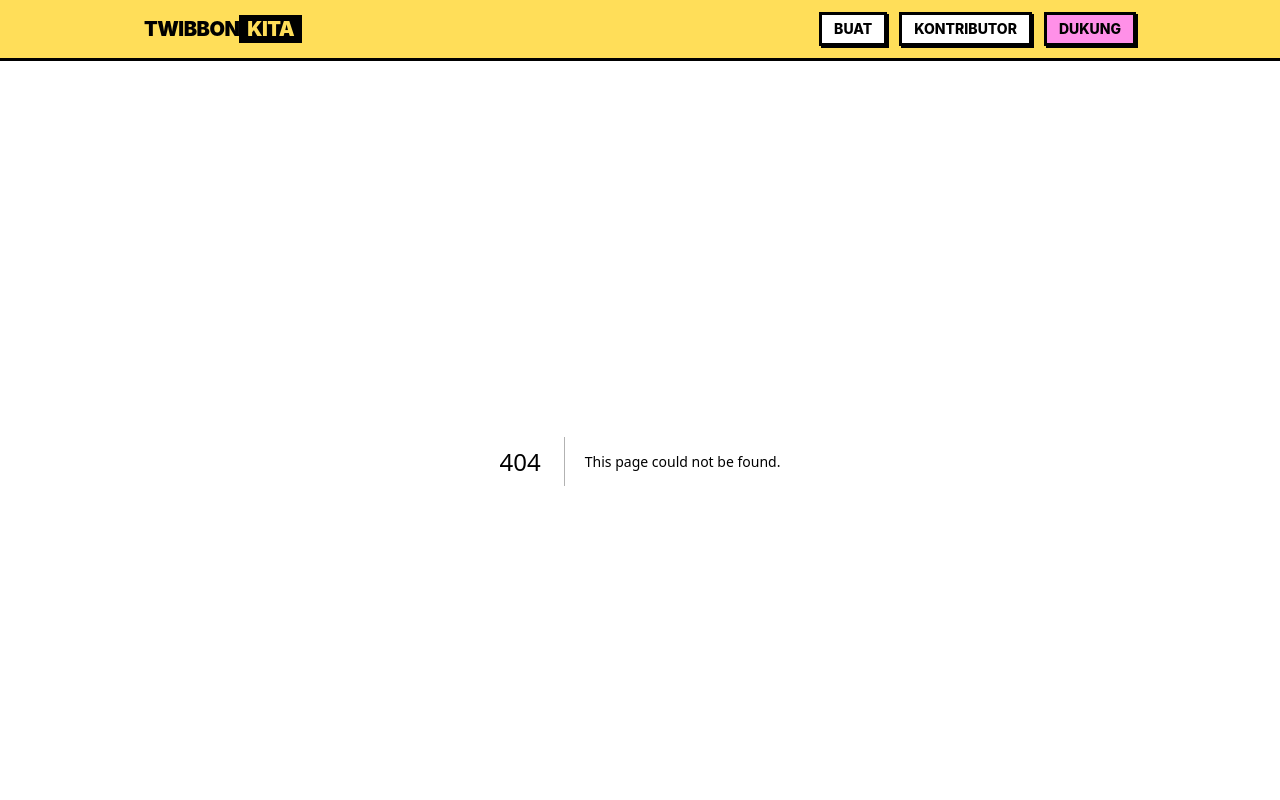
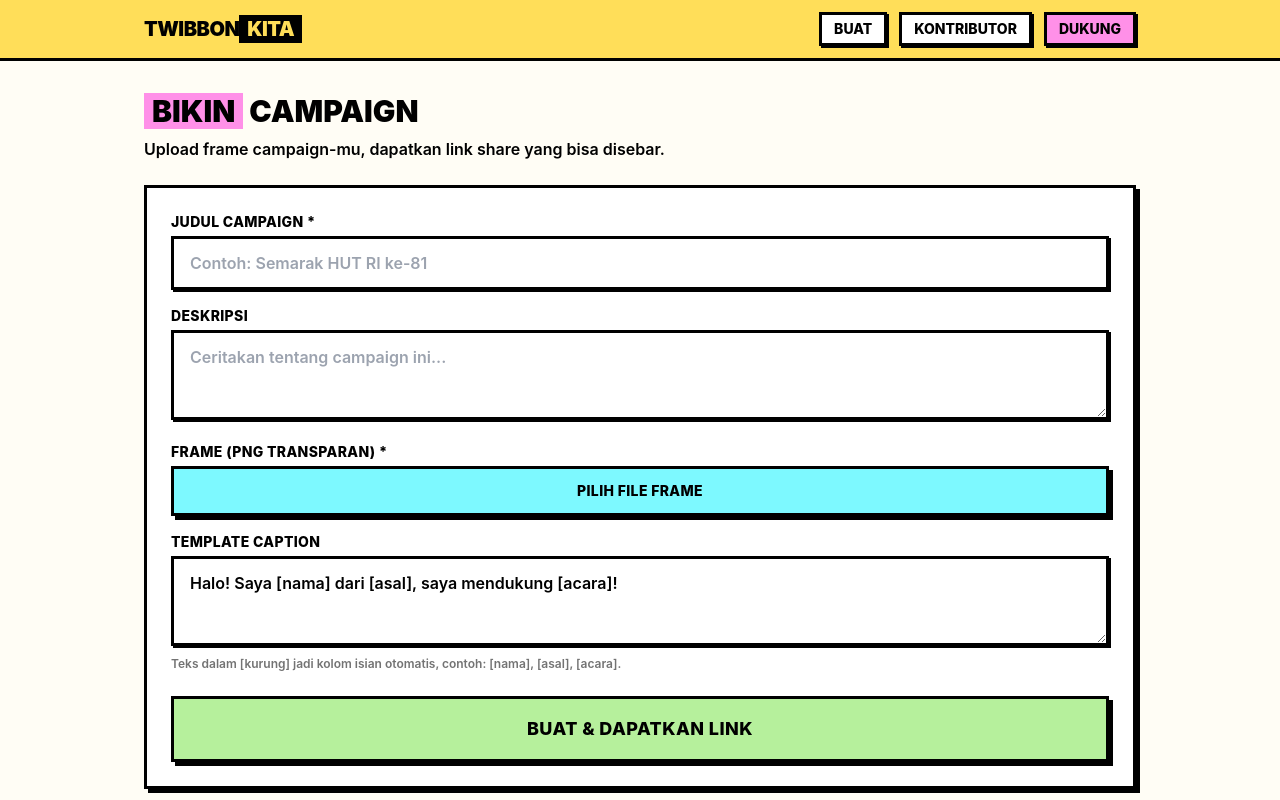
Before and after one commit to dandienter/twibbonkita, a Next.js app: page /make in a window 1280 px wide. Before the commit this address had no page. Shown: the top 800 px of the page. Built offline with nearby package versions, Linux system fonts and the light colour scheme.

Commit message:
Add app/make/page.tsx

```diff
--- /dev/null
+++ b/app/make/page.tsx
@@ -0,0 +1,101 @@
+"use client";
+
+import { useState } from "react";
+import { useRouter } from "next/navigation";
+import { saveCampaign, slugify } from "@/lib/frames";
+
+export default function MakePage() {
+  const router = useRouter();
+  const [title, setTitle] = useState("");
+  const [description, setDescription] = useState("");
+  const [caption, setCaption] = useState(
+    "Halo! Saya [nama] dari [asal], saya mendukung [acara]!"
+  );
+  const [frameUrl, setFrameUrl] = useState<string | null>(null);
+  const [frameName, setFrameName] = useState("");
+  const [error, setError] = useState("");
+
+  const handleFrame = (e: React.ChangeEvent<HTMLInputElement>) => {
+    const f = e.target.files?.[0];
+    if (!f) return;
+    setFrameUrl(URL.createObjectURL(f));
+    setFrameName(f.name);
+  };
+
+  const submit = () => {
+    if (!title.trim()) return setError("Judul campaign wajib diisi.");
+    if (!frameUrl) return setError("Upload frame (PNG transparan) dulu.");
+    const slug = slugify(title) + "-" + Date.now().toString(36);
+    saveCampaign({
+      slug,
+      title: title.trim(),
+      description: description.trim(),
+      frameSrc: frameUrl,
+      captionTemplate: caption,
+      createdAt: new Date().toISOString(),
+    });
+    router.push(`/editor?campaign=${slug}`);
+  };
+
+  return (
+    <div className="pt-8">
+      <h1 className="text-3xl font-black uppercase">
+        <span className="bg-brutpink px-2">Bikin</span> Campaign
+      </h1>
+      <p className="mt-2 font-semibold">
+        Upload frame campaign-mu, dapatkan link share yang bisa disebar.
+      </p>
+
+      <div className="brut-card mt-6 bg-white p-5 sm:p-6">
+        {error && (
+          <div className="mb-4 border-3 border-black bg-red-200 px-4 py-2 font-bold">{error}</div>
+        )}
+        <label className="brut-label">Judul Campaign *</label>
+        <input
+          className="brut-input"
+          value={title}
+          onChange={(e) => setTitle(e.target.value)}
+          placeholder="Contoh: Semarak HUT RI ke-81"
+        />
+
+        <label className="brut-label mt-4">Deskripsi</label>
+        <textarea
+          className="brut-input min-h-[90px]"
+          value={description}
+          onChange={(e) => setDescription(e.target.value)}
+          placeholder="Ceritakan tentang campaign ini..."
+        />
+
+        <label className="brut-label mt-4">Frame (PNG transparan) *</label>
+        <label className="brut-btn w-full cursor-pointer bg-brutcyan px-4 py-3 text-sm">
+          {frameName || "Pilih File Frame"}
+          <input type="file" accept="image/png,image/svg+xml" className="hidden" onChange={handleFrame} />
+        </label>
+        {frameUrl && (
+          <div className="mt-3 border-3 border-black p-2">
+            {/* eslint-disable-next-line @next/next/no-img-element */}
+            <img
+              src={frameUrl}
+              alt="preview frame"
+              className="mx-auto h-40 bg-[repeating-conic-gradient(#eee_0_25%,#fff_0_50%)] bg-[length:20px_20px] object-contain"
+            />
+          </div>
+        )}
+
+        <label className="brut-label mt-4">Template Caption</label>
+        <textarea
+          className="brut-input min-h-[90px]"
+          value={caption}
+          onChange={(e) => setCaption(e.target.value)}
+        />
+        <p className="mt-1 text-xs font-semibold text-neutral-500">
+          Teks dalam [kurung] jadi kolom isian otomatis, contoh: [nama], [asal], [acara].
+        </p>
+
+        <button onClick={submit} className="brut-btn mt-6 w-full bg-brutlime px-6 py-4 text-lg">
+          Buat &amp; Dapatkan Link
+        </button>
+      </div>
+    </div>
+  );
+}
```
